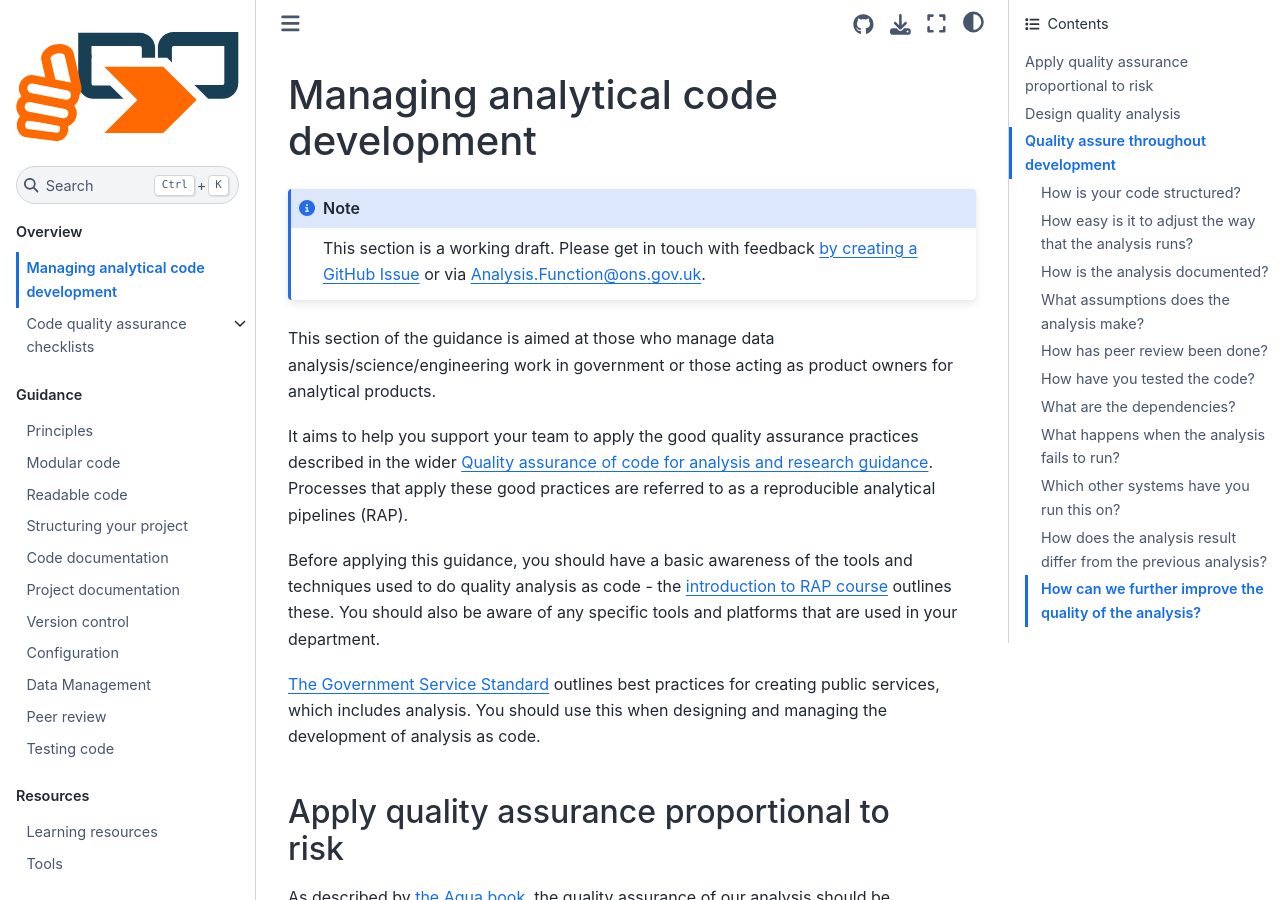
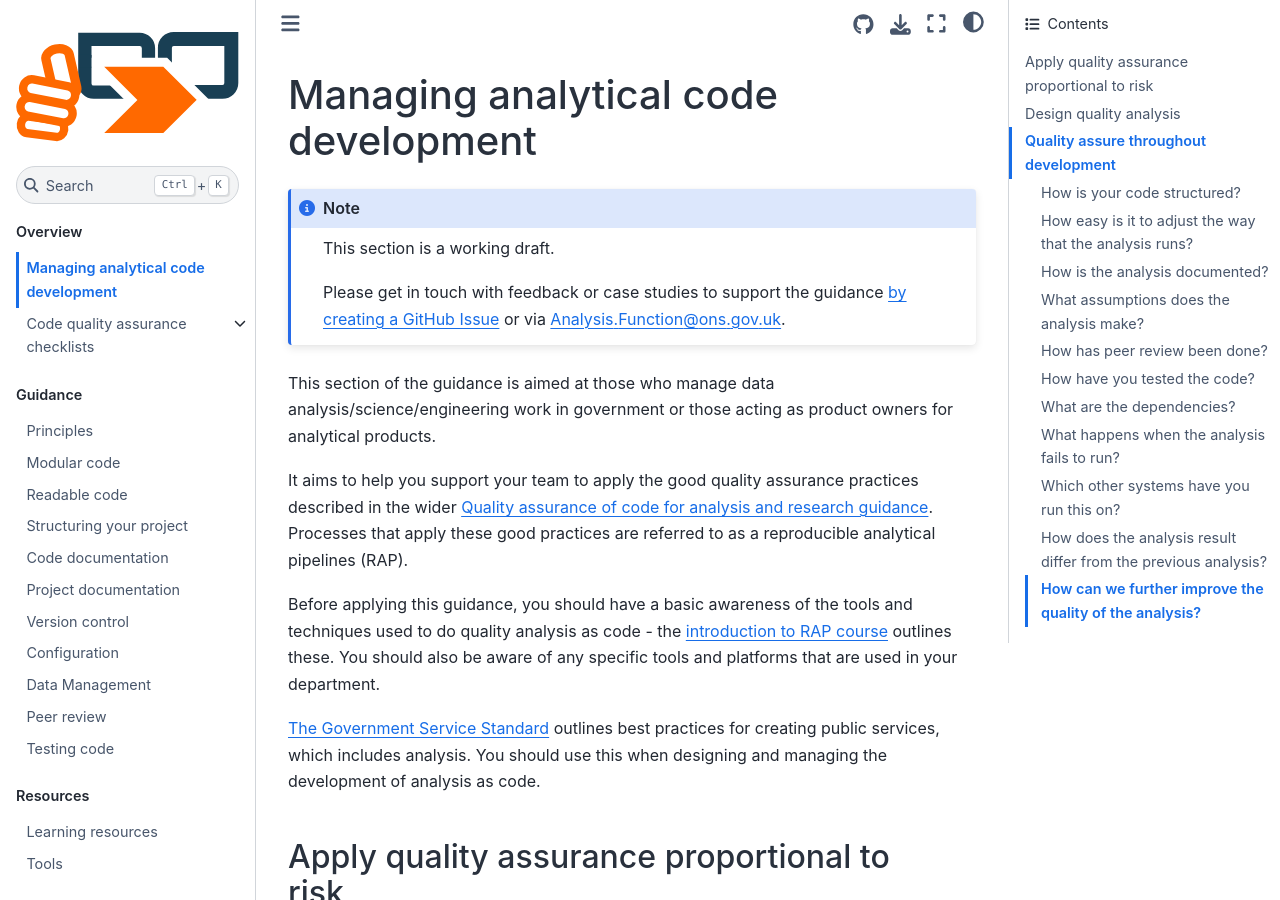
Before and after one commit to best-practice-and-impact/qa-of-code-guidance, a Jupyter Book: the page built from book/managers_guide.md, in a window 1280 px wide and 900 px high. Built offline with Jupyter Book 1.0.4 settings and Sphinx 7.4.7 and the Sphinx Book theme 1.1.4, drawn with Linux system fonts in a browser that asks for light colours.

Commit message:
suggest case studies

````diff
--- a/book/managers_guide.md
+++ b/book/managers_guide.md
@@ -1,7 +1,9 @@
 # Managing analytical code development
 
 ```{note}
-This section is a working draft. Please get in touch with feedback [by creating a GitHub Issue](https://github.com/best-practice-and-impact/qa-of-code-guidance/issues) or via [Analysis.Function@ons.gov.uk](mailto:Analysis.Function@ons.gov.uk).
+This section is a working draft.
+
+Please get in touch with feedback or case studies to support the guidance [by creating a GitHub Issue](https://github.com/best-practice-and-impact/qa-of-code-guidance/issues) or via [Analysis.Function@ons.gov.uk](mailto:Analysis.Function@ons.gov.uk).
 ```
 
 This section of the guidance is aimed at those who manage data analysis/science/engineering work in government or those acting as product owners for analytical products.
````
